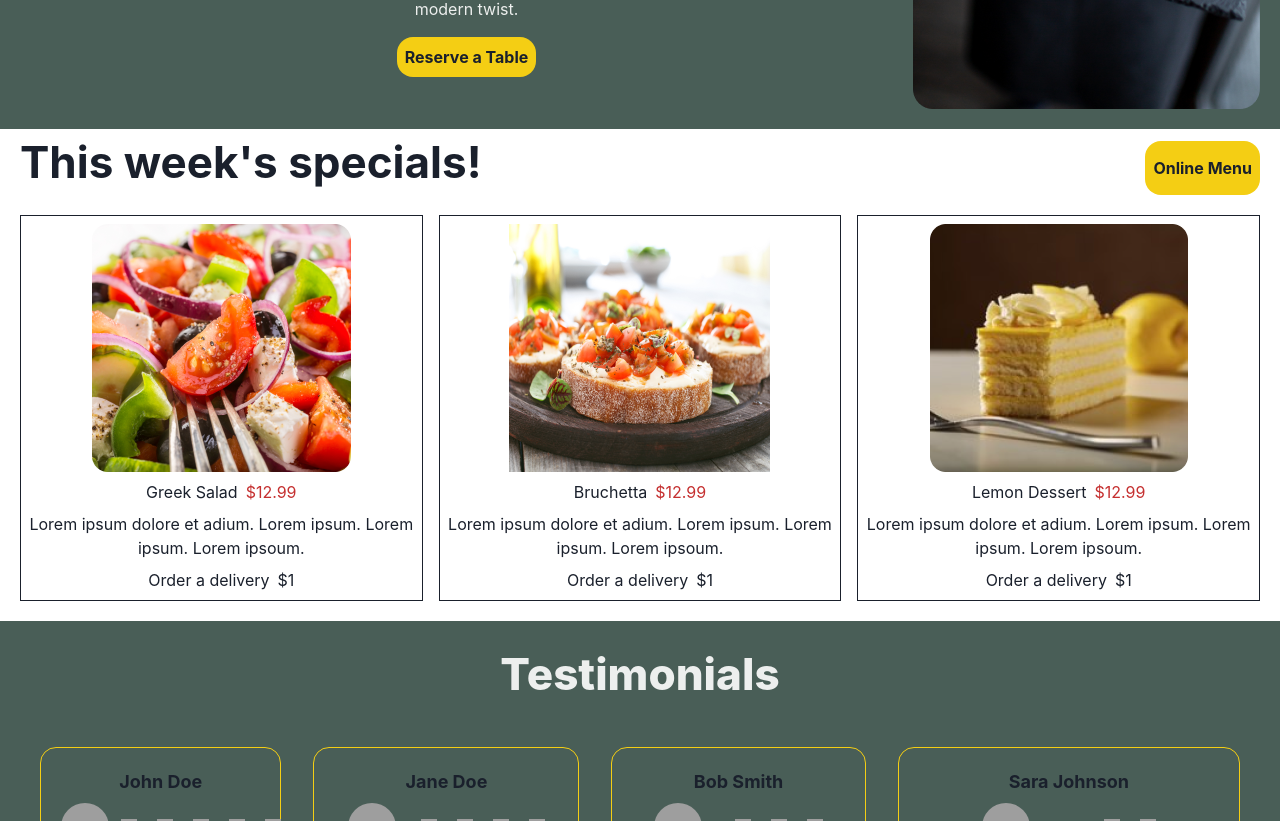
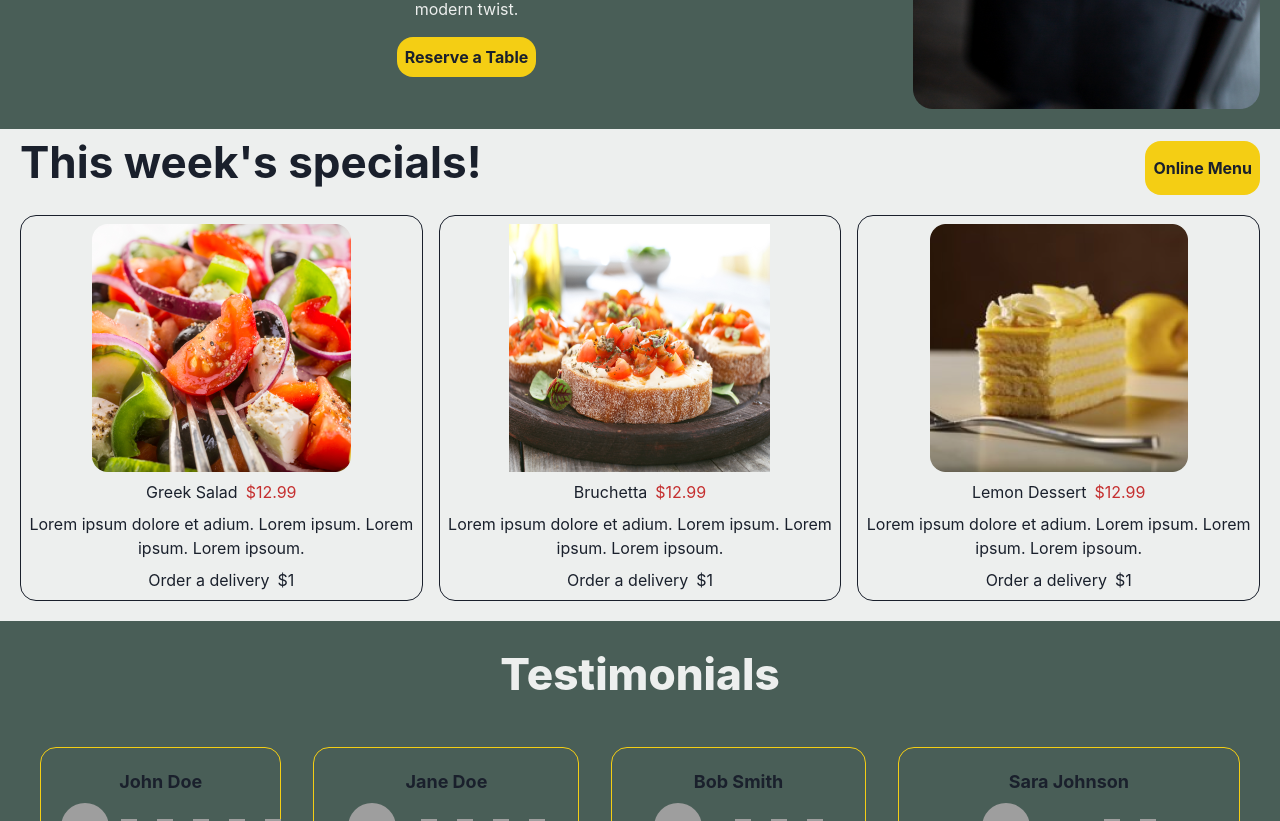
Before and after one commit to ryanmccutcheon21/meta-front-end-capstone, a React (Create React App) app: page / in a window 1280 px wide. Shown: the part 500-1321 px from the top of the page. Built offline with nearby package versions, Linux system fonts and the light colour scheme; grey boxes are pictures that could not be loaded.

Commit message:
Fix Highlights section styling

```diff
--- a/src/components/Highlights.js
+++ b/src/components/Highlights.js
@@ -33,14 +33,14 @@ const data = [
 
 const Highlights = () => {
     return (
-        <Box mb={5}>
+        <Box bg='brand.highlight1'>
             <Flex justifyContent='space-between' mx={5}>
                 <Text fontWeight='bold' fontSize={44}>This week's specials!</Text>
                 <Button bg='brand.primary2' borderRadius={16} px={2} mt={3} fontWeight='bold'>Online Menu</Button>
             </Flex>
-            <Grid templateColumns={{ base: 'repeat(1, 1fr)', md: 'repeat(3, 1fr)' }} gap={4} m={5}>
+            <Grid templateColumns={{ base: 'repeat(1, 1fr)', md: 'repeat(3, 1fr)' }} gap={4} mx={5} py={5}>
                 {data.map(item => (
-                    <VStack key={item.id} border='1px' p={2}>
+                    <VStack key={item.id} border='1px' borderRadius={16} p={2}>
                         <img src={item.image} />
                         <HStack>
                             <Text>{item.title}</Text>
```
